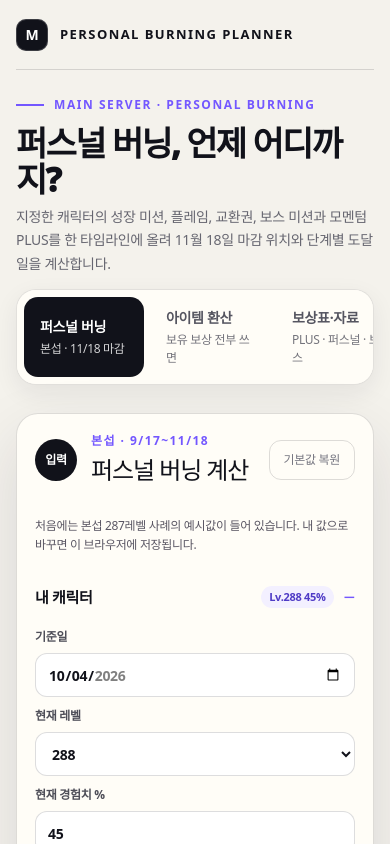
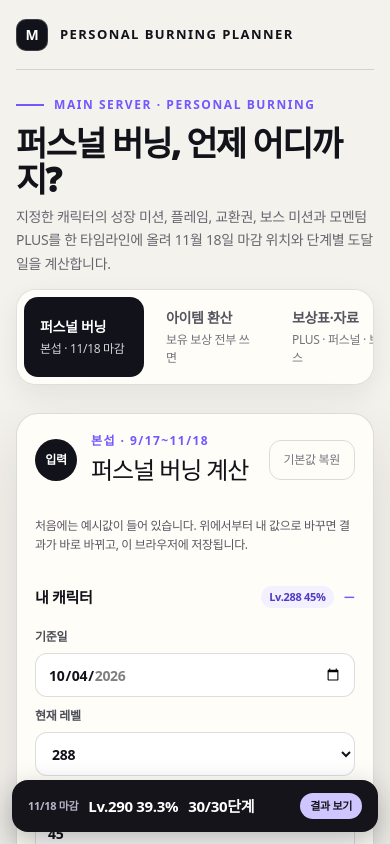
Before and after one commit to kiraki-lab/maple-285-planner, a Next.js app: page / in a window 390 px wide. Shown: the top 844 px of the page. Built offline with nearby package versions, Linux system fonts and the light colour scheme.

Commit message:
좁은 화면에서 결과를 아래 띠로 항상 보여 주고 보스 묶음은 접어서 시작
Co-Authored-By: Claude Opus 5.5 <noreply@anthropic.com>

```diff
--- a/app/globals.css
+++ b/app/globals.css
@@ -329,3 +329,12 @@ footer p { margin: 0; color: #65636c; font-size: 12px; text-align: center; }
 .hero.pb-hero > p { font-size: clamp(14px, 1.2vw, 17px); }
 @media (max-width: 1100px) { .calculator-shell.pb-shell { grid-template-columns: minmax(0, 1fr); } }
 @media (max-width: 760px) { .hero.pb-hero { padding: 26px 0 14px; } .pb-controls { padding: 18px; } }
+.pb-sticky { display: none; }
+@media (max-width: 1100px) {
+  .pb-sticky { position: fixed; z-index: 30; left: 12px; right: 12px; bottom: 12px; min-height: 52px; padding: 8px 16px; display: flex; align-items: center; gap: 10px; border-radius: 16px; color: white; background: #15141a; box-shadow: 0 10px 30px rgba(0,0,0,.28); text-decoration: none; font-size: 13px; }
+  .pb-sticky span { color: #b9b5c9; font-size: 11px; font-weight: 700; }
+  .pb-sticky b { font-size: 15px; font-weight: 900; white-space: nowrap; }
+  .pb-sticky i { margin-left: auto; padding: 5px 10px; border-radius: 999px; color: #15141a; background: #cfc6ff; font-size: 11px; font-style: normal; font-weight: 850; white-space: nowrap; }
+  .pb-shell { padding-bottom: 72px; }
+  .pb-results { scroll-margin-top: 12px; }
+}
--- a/app/personal-planner.tsx
+++ b/app/personal-planner.tsx
@@ -225,7 +225,7 @@ export default function PersonalPlanner({ ctx, state }: { ctx: MainContext; stat
     <aside className="controls pb-controls">
       <div className="section-heading"><span>입력</span><div><p>본섭 · 9/17~11/18</p><h2>퍼스널 버닝 계산</h2></div>
         <button type="button" className="reset" onClick={reset}>기본값 복원</button></div>
-      <p className="pb-note">처음에는 본섭 287레벨 사례의 예시값이 들어 있습니다. 내 값으로 바꾸면 이 브라우저에 저장됩니다.</p>
+      <p className="pb-note">처음에는 예시값이 들어 있습니다. 위에서부터 내 값으로 바꾸면 결과가 바로 바뀌고, 이 브라우저에 저장됩니다.</p>
       {stale && <div className="callout-mini" role="status">입력 기준일이 {md(input.start)}입니다. 오늘({md(today)}) 값으로 레벨·경험치·남은 플레임을 다시 넣고 기준일을 오늘로 맞추면 정확합니다. <button type="button" className="pb-link" onClick={() => upd((draft: MainInput) => { draft.start = today; })}>기준일을 오늘로</button></div>}
 
       <details className="pb-sec" open>
@@ -276,7 +276,7 @@ export default function PersonalPlanner({ ctx, state }: { ctx: MainContext; stat
         <NumField label="전설 성장의 비약" value={input.items.potion279} min={0} step={1} onChange={value => upd((draft: MainInput) => { draft.items.potion279 = value; })} hint="개" />
       </div>
       </details>
-      <details className="pb-sec" open>
+      <details className="pb-sec">
         <summary>퍼스널 보스 미션<span>{`${Math.min(bosses.length, WEEKLY_BOSS_LIMIT)}/${WEEKLY_BOSS_LIMIT}마리 · 주 ${fmtJo(weeklyBossRaw, 2)}`}</span></summary>
       <p className="pb-note">9/24부터 주 1회, 최대 {WEEKLY_BOSS_LIMIT}마리. 매주 잡는 보스의 난이도를 누르세요. 경험치는 받는 인원끼리 나눕니다.</p>
       <div className="pb-chips" role="group" aria-label="자주 쓰는 보스 구성">
@@ -379,7 +379,10 @@ export default function PersonalPlanner({ ctx, state }: { ctx: MainContext; stat
       </details>
     </aside>
 
-    <div className="results pb-results">
+    {!eventOver && <a className="pb-sticky" href="#pb-result" aria-label="계산 결과로 이동">
+      <span>11/18 마감</span><b>{place(r.level, r.exp)}</b><b>{r.mission.stepsCleared}/{MISSION_STEPS}단계</b><i>결과 보기</i>
+    </a>}
+    <div className="results pb-results" id="pb-result">
       <div className="section-heading"><span>결과</span><div><p>{md(input.start)} → 11/18 마감</p><h2>퍼스널 버닝 시점 계산</h2></div></div>
       {eventOver && <div className="callout-mini" role="status">퍼스널 버닝은 11/18에 끝났습니다. 기준일을 이벤트 기간으로 바꿔 주세요.</div>}
       {!eventOver && <>
```
